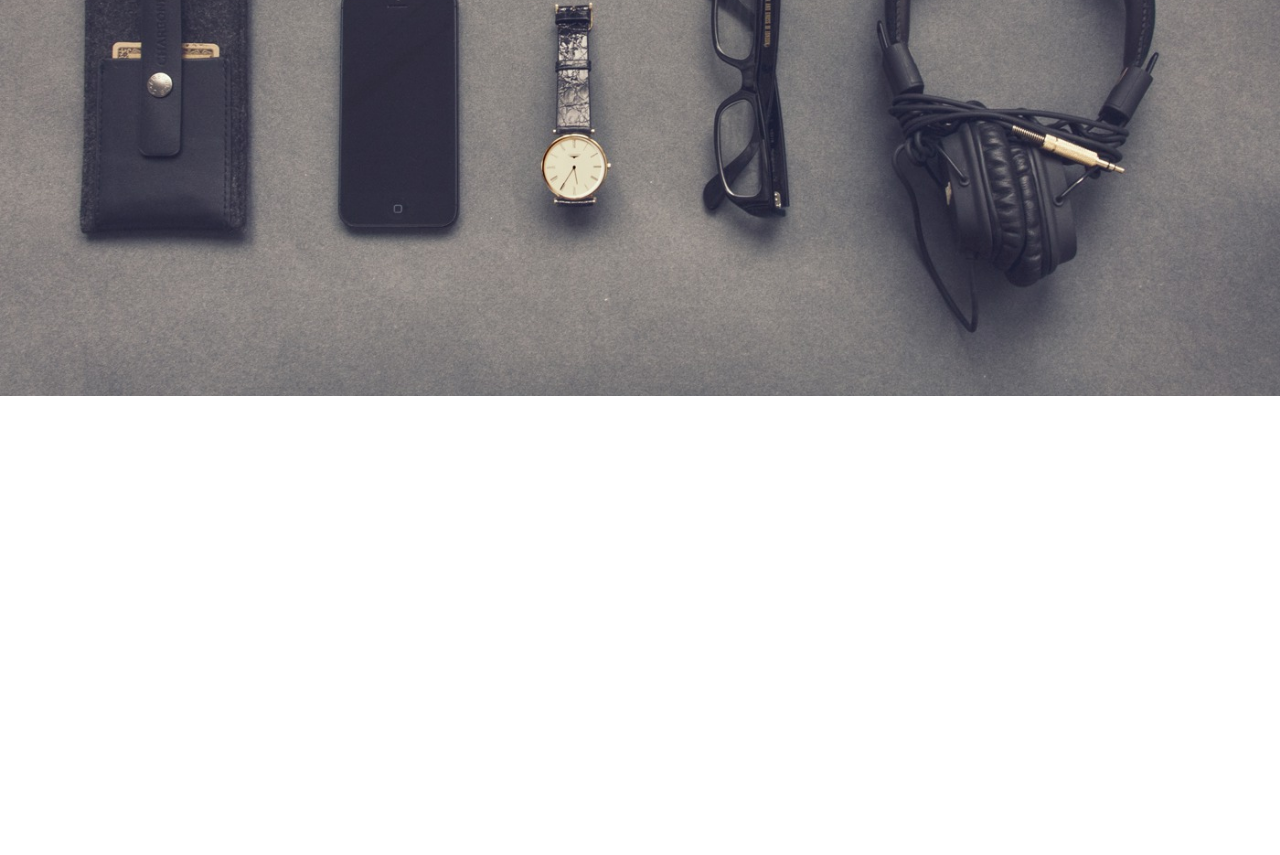
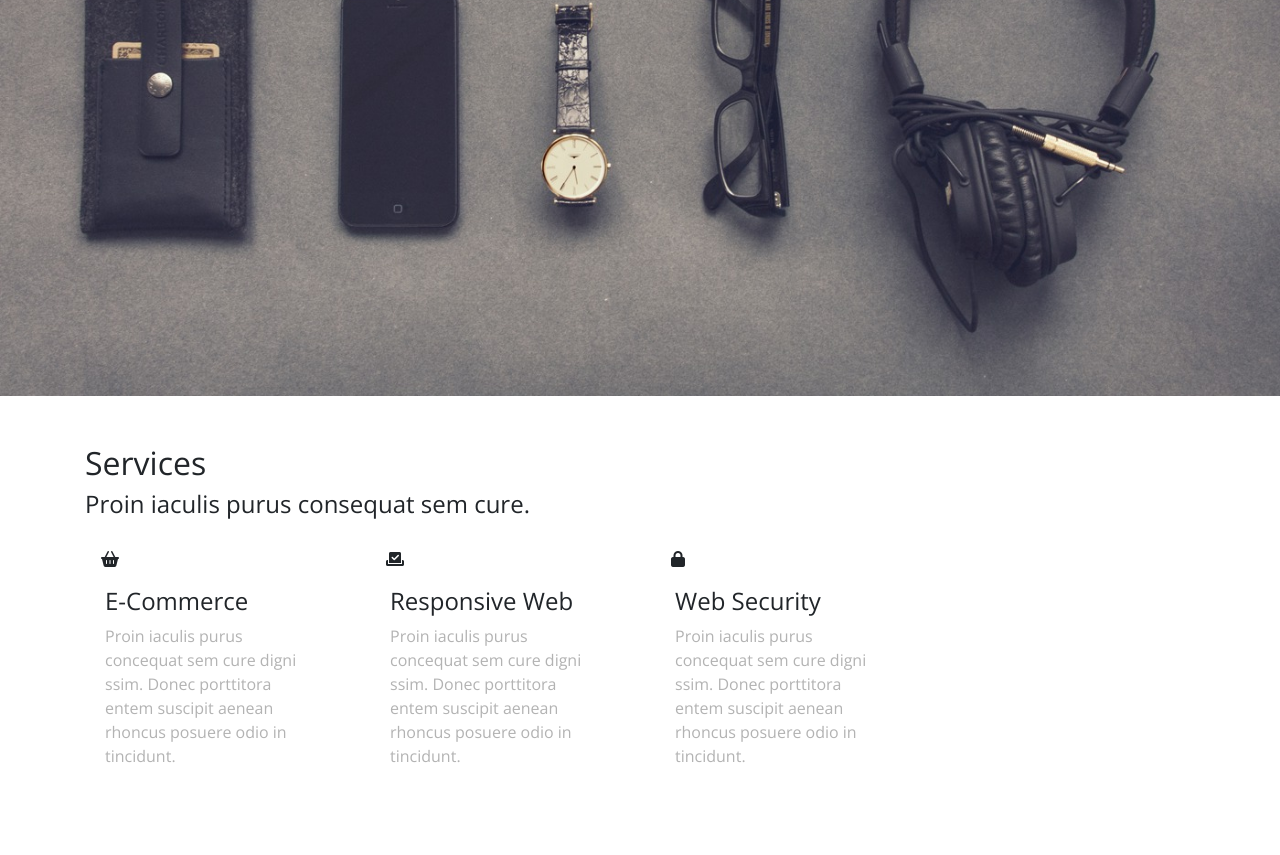
Before and after one commit to AlinaLubiana/task-lubiana, a website: page index.html in a window 1280 px wide. Shown: the part 404-1259 px from the top of the page. Drawn offline with nearby package versions, Linux system fonts and the light colour scheme; files that its build step writes are made by us from their sources.

Commit message:
add section
not finish

```diff
--- a/index.html
+++ b/index.html
@@ -83,6 +83,60 @@
 
 
 
+    <div clas="section">
+        <div class="container py-5">
+            <div class="row">
+
+                <div class="col-lg-12 ">
+                    <h2 class="section-title">Services</h2>
+                    <h4 class="section-sub-title">Proin iaculis purus consequat sem cure.</h4>
+
+                    <div class="row">
+
+                        <div class="col-lg-3 col-sm-6">
+                            <div class="card border-0">
+                                <i class="fa-solid fa-basket-shopping pt-4 pl-3"></i>
+                                <div class="card-body">
+                                    <h4 class="card-body-title">E-Commerce</h4>
+                                    <p class="text">Proin iaculis purus concequat sem cure
+                                        digni ssim. Donec porttitora entem suscipit
+                                        aenean rhoncus posuere odio in tincidunt.
+                                    </p>
+                                </div>
+                            </div>
+                        </div>
+
+                        <div class="col-lg-3 col-sm-6">
+                            <div class="card border-0">
+                                <i class="fa-solid fa-check-to-slot pt-4 pl-3"></i>
+                                <div class="card-body">
+                                    <h4 class="card-body-title">Responsive Web</h4>
+                                    <p class="text">Proin iaculis purus concequat sem cure
+                                        digni ssim. Donec porttitora entem suscipit
+                                        aenean rhoncus posuere odio in tincidunt.
+                                    </p>
+                                </div>
+                            </div>
+                        </div>
+                        <div class="col-lg-3 col-sm-6">
+                            <div class="card border-0">
+                                <i class="fa-solid fa-lock pt-4 pl-3"></i>
+                                <div class="card-body">
+                                    <h4 class="card-body-title">Web Security</h4>
+                                    <p class="text">Proin iaculis purus concequat sem cure
+                                        digni ssim. Donec porttitora entem suscipit
+                                        aenean rhoncus posuere odio in tincidunt.
+                                    </p>
+                                </div>
+                            </div>
+                        </div>
+                    </div>
+                </div>
+            </div>
+        </div>
+    </div>
+
+
 
 </body>
 </html>
```
